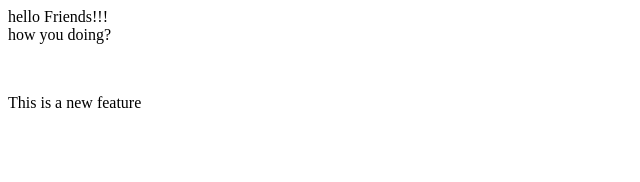
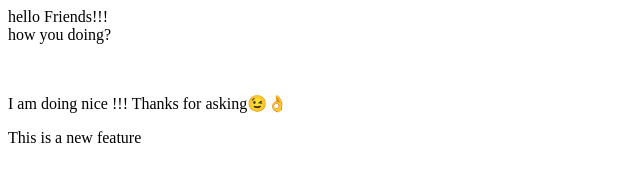
Before and after one commit to punithnmnp1/localrepo, a plain HTML site: page index.html in a window 1280 px wide. Shown: the whole page, without its empty margins (0-640 px from the left). Drawn offline with Linux system fonts and the light colour scheme.

Commit message:
better response

```diff
--- a/index.html
+++ b/index.html
@@ -1,3 +1,4 @@
 
     <p>hello Friends!!!<br>how you doing?</p><br>
+    <p>I am doing nice !!! Thanks for asking😉👌</p>
     <p>This is a new feature</p>
```
